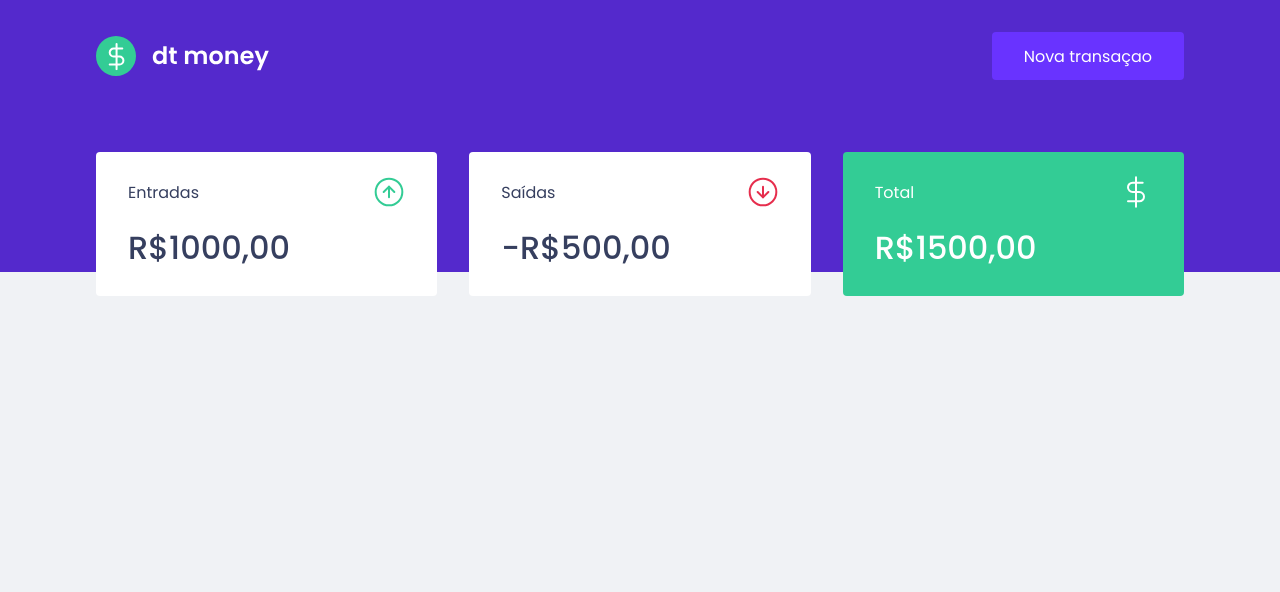
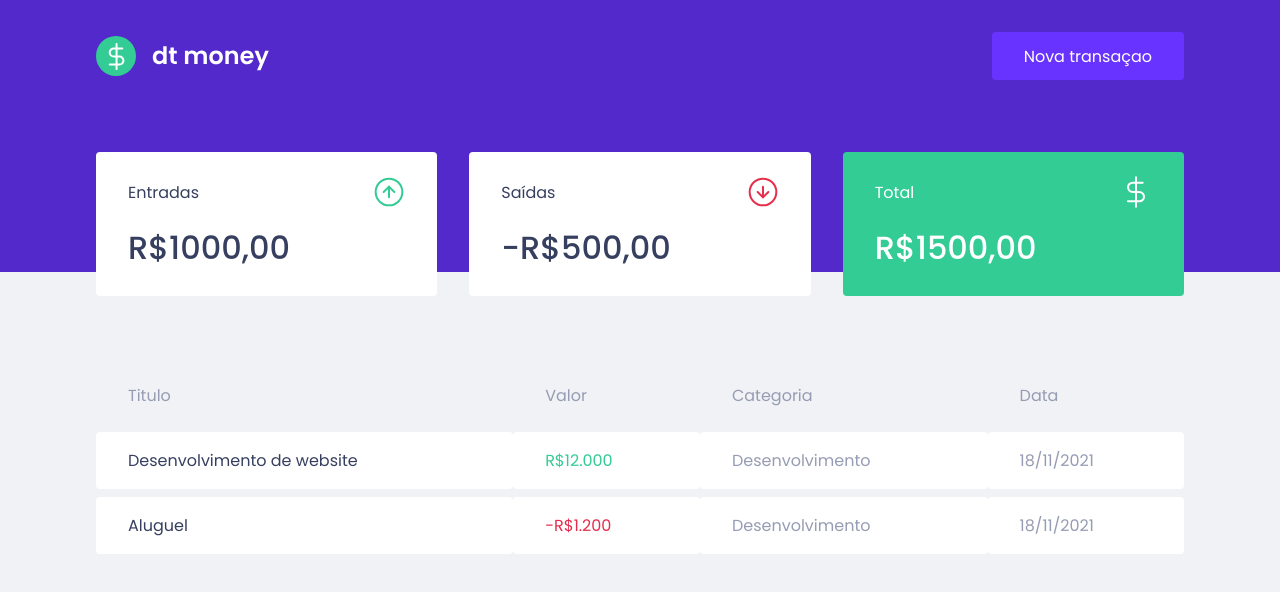
Before and after one commit to arthurmarconcini/dtmoney, a React (Create React App) app: page / in a window 1280 px wide. Shown: the top 592 px of the page. Built offline with nearby package versions, Linux system fonts and the light colour scheme.

Commit message:
feat: TransactionsTable component

```diff
--- a/src/components/Dashboard/index.tsx
+++ b/src/components/Dashboard/index.tsx
@@ -1,10 +1,12 @@
 import { Summary } from '../Summary'
+import { TransactionsTable } from '../TransactionsTable'
 import { Container } from './styles'
 
 export function Dashboard() {
   return (
     <Container>
       <Summary />
+      <TransactionsTable />
     </Container>
   )
 }
--- /dev/null
+++ b/src/components/TransactionsTable/index.tsx
@@ -0,0 +1,32 @@
+import { Container } from './styles'
+
+export function TransactionsTable() {
+  return (
+    <Container>
+      <table>
+        <thead>
+          <tr>
+            <th>Titulo</th>
+            <th>Valor</th>
+            <th>Categoria</th>
+            <th>Data</th>
+          </tr>
+        </thead>
+        <tbody>
+          <tr>
+            <td>Desenvolvimento de website</td>
+            <td className="deposit">R$12.000</td>
+            <td>Desenvolvimento</td>
+            <td>18/11/2021</td>
+          </tr>
+          <tr>
+            <td>Aluguel</td>
+            <td className="withdraw">-R$1.200</td>
+            <td>Desenvolvimento</td>
+            <td>18/11/2021</td>
+          </tr>
+        </tbody>
+      </table>
+    </Container>
+  )
+}
--- /dev/null
+++ b/src/components/TransactionsTable/styles.ts
@@ -0,0 +1,38 @@
+import styled from 'styled-components'
+
+export const Container = styled.div`
+  margin-top: 4rem;
+
+  table {
+    width: 100%;
+    border-spacing: 0 0.5rem;
+
+    th {
+      color: var(--text-body);
+      font-weight: 400;
+      padding: 1rem 2rem;
+      text-align: left;
+      line-height: 1.5rem;
+    }
+
+    td {
+      padding: 1rem 2rem;
+      border: 0;
+      background: var(--shape);
+      color: var(--text-body);
+      border-radius: 0.25rem;
+
+      &:first-child {
+        color: var(--text-title)
+      }
+
+      &.deposit {
+        color: var(--green)
+      }
+
+      &.withdraw {
+        color: var(--red)
+      }
+    }
+  }
+`
```
